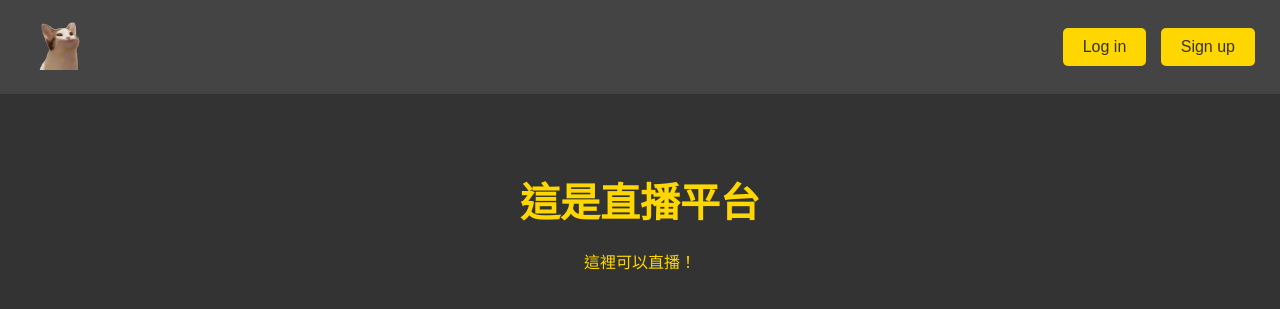
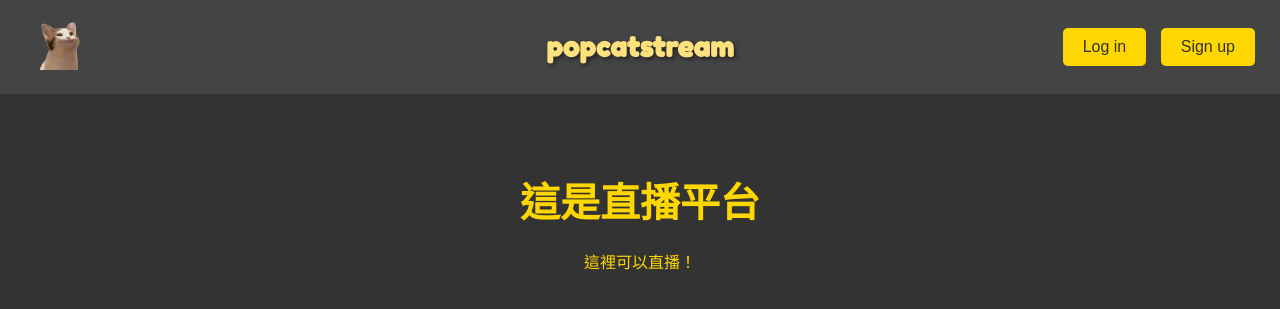
Before and after one commit to flyflyk/PopCatStream, a Flask app: page / in a window 1280 px wide. Shown: the top 309 px of the page. Run offline with Flask 3, Linux system fonts and the light colour scheme.

Commit message:
我在主業增加字體(改成bubble)

```diff
--- a/app/templates/index.html
+++ b/app/templates/index.html
@@ -6,19 +6,23 @@
     <title>PopCatStream</title>
     <link rel="stylesheet" href="/static/css/main.css">
     <link rel="stylesheet" href="/static/css/modal.css">
+    <link href="https://fonts.googleapis.com/css2?family=Fredoka+One&display=swap" rel="stylesheet">
 </head>
 <body style="background-color: #333; color: #FFD700;"> <!-- 主頁背景顏色 -->
 
     <!-- 標頭 -->
-    <header style="display: flex; justify-content: space-between; align-items: center; padding: 20px;">
-        <div>
+    <header style="display: flex; align-items: center; justify-content: space-between; padding: 20px;">
+        <div style="flex: 1;">
             <a href="/">
                 <img src="/static/images/popcat.png" alt="平台 Logo" style="height: 50px;">
             </a>
         </div>
-        <div id="auth-buttons">
+        <h2 style="flex: 1; text-align: center; margin: 0; font-family: 'Fredoka One', sans-serif; font-size: 28px; color: #fce17d; text-shadow: 2px 2px 4px rgba(0, 0, 0, 0.5);">popcatstream</h2>
+        <div id="auth-buttons" style="flex: 1; text-align: right;">
+            <!-- 這裡可以放按鈕或其他內容 -->
         </div>
     </header>
+
 
     <!-- 主要內容 -->
     <main style="text-align: center; padding: 50px;">
```
Also changed, not shown: instance/app.db.
